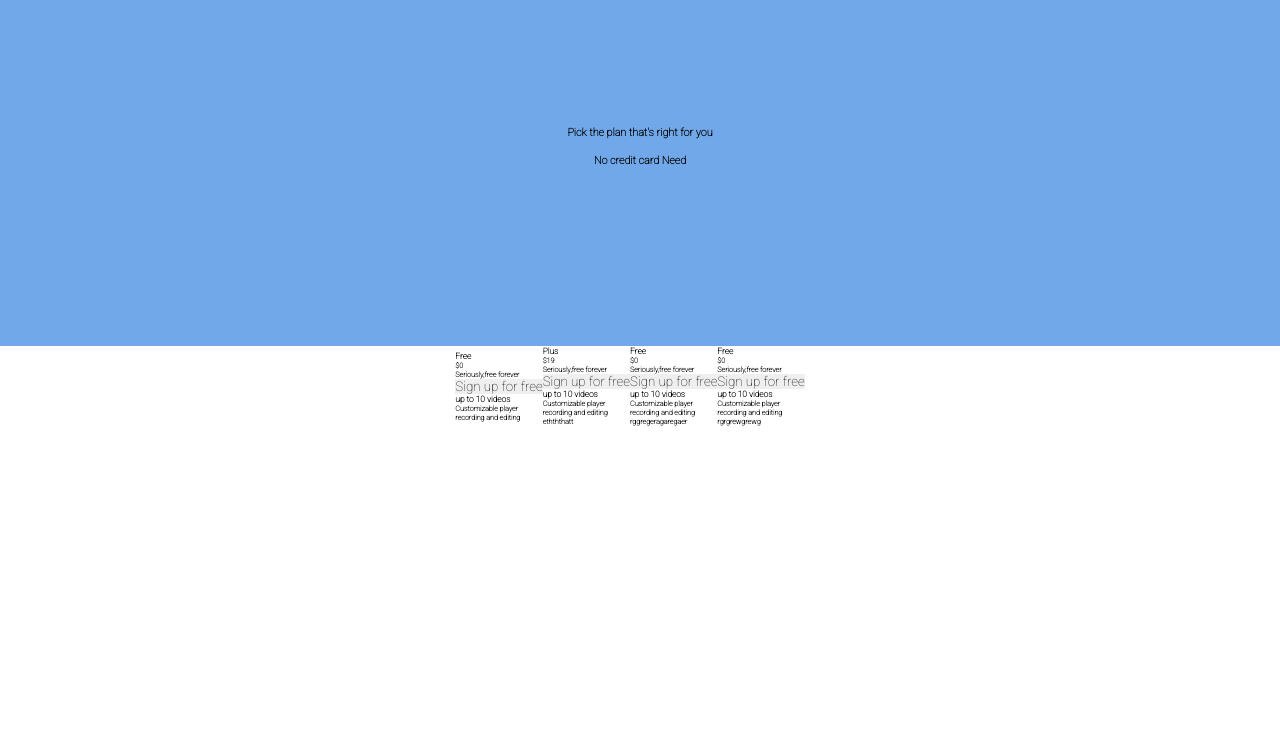
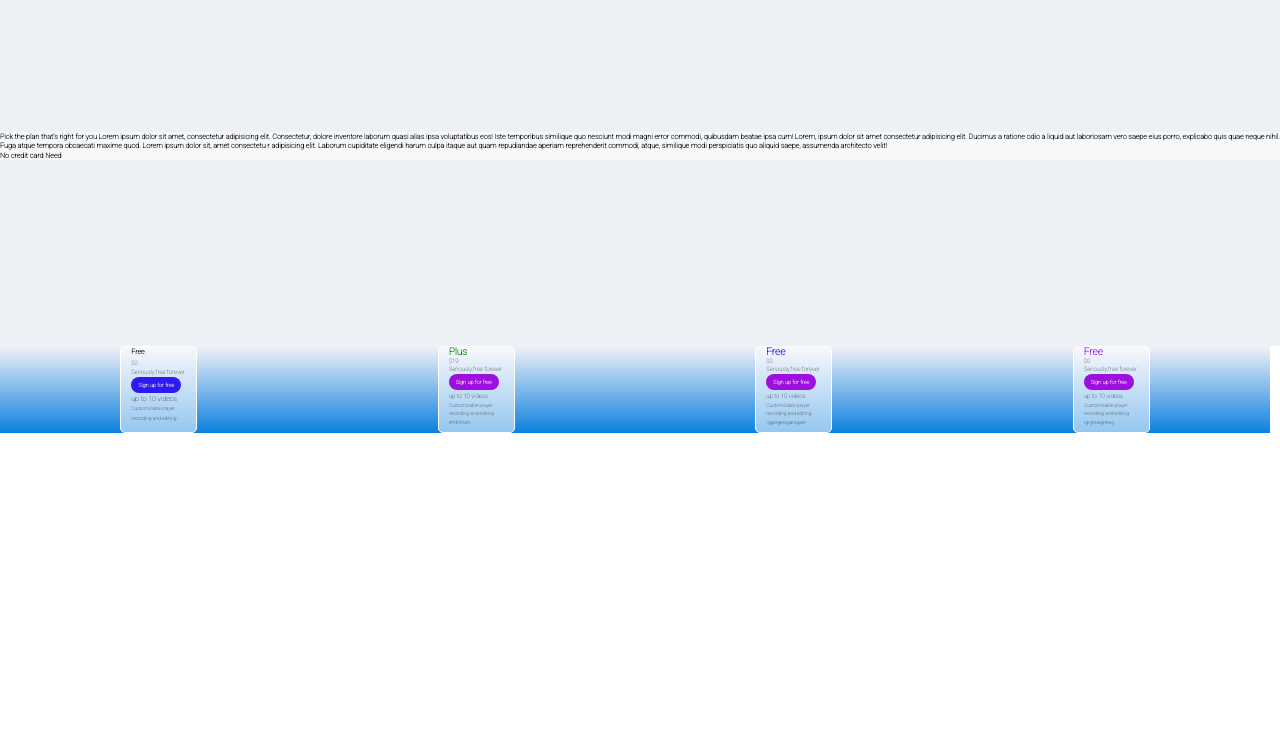
Before and after one commit to SamuelRodrigues29/Employ, a plain HTML site: page index.html in a window 1280 px wide. Shown: the part 54-800 px from the top of the page. Drawn offline with Linux system fonts and the light colour scheme.

Commit message:
final project: pricing

```diff
--- a/index.css
+++ b/index.css
@@ -13,7 +13,7 @@
  html {
     width: 100vw;
     height: 100vh;
-    font-size: 45%;
+    font-size: 30%;
 
 
  }
@@ -22,7 +22,7 @@
 
  .content {
     width: 100vw;
-    height: 40px;
+    height: 20px;
     display: flex; /* todos os itens lado a lado*/
     justify-content: space-around; /* espaço entre os itens*/
     align-items: center;
@@ -36,7 +36,9 @@
     height: 50px;
     display: flex;
     align-items: center;
+    color: blue;
  }
+
 
  .logo img {
    width: 120px;
@@ -47,7 +49,22 @@
    width: 600px;
    display: flex; /*deixa tudo  lado a lado */
    align-items: center;
-   justify-content: left;
+   gap: 25px;
+   font-size: 6px;
+   font-weight: bolder;
+ }
+
+ .started {
+  border-radius: 20px;
+  border-radius: 40px  rgb(25, 75, 238);
+  background-color: rgb(46, 25, 240);
+  color: white;
+  font-size: 5.5px;
+  font-weight: 600;
+  padding: 5px;
+  right: 50%;
+  width: 50px;
+
  }
 
  .content .list-menu li a {
@@ -70,7 +87,7 @@
   /*  primeira seção*/
   .first-section {
     height: 50vh;
-    background-color: rgb(112, 168, 233);
+    background-color: rgb(237, 241, 245);
     background-position: center center;
     background-size: cover;
     background-repeat: no-repeat;
@@ -83,15 +100,15 @@
    }
 
  .conteudo-principal {
-  display: flex;
-  flex-direction: column;
+  background-color: rgba(255, 255, 255, 0.555);
   align-items: center;
-  justify-content: space-between;
-  gap: 15px;
+
+  line-height: 2rem;
 
  }
 
  /* Planos */
+
 
  .planos {
   display: grid;
@@ -100,21 +117,285 @@
   border-radius: 20px;
   margin-right: 10px;
 
+
  }
 
-.tipos-de-planos {
+.tipos-planos {
   display: flex;
-  flex-direction: row;
-  align-items: center;
-  justify-content: center;
-  border-radius: 10px;
-  margin-right: 10px;
+  justify-content: space-around;
+  font-weight: normal;
+  background-color: rgb(245, 235, 235);
+  background-image: linear-gradient(to bottom, rgb(241, 241, 247), rgb(12, 128, 223));
+}
+
+.plano-1 {
+  width: 75px;
+  height: 85px;
+  border: 1px solid rgb(255, 255, 255);
+  border-radius: 5px;
+  line-height: 2rem;
+  background-color: rgba(255, 255, 255, 0.555);
 
 }
 
-.primeiro-plano {
+.plano-1 .info .top-menu {
+  font-size: 5px;
+  font-family: 'Times New Roman', Times, serif;
+  padding: 1px;
+  padding-left: 10px;
+}
+
+
+.plano-1 .info .top-menu h3  {
+  font-size: 7px ;
+  font: 300;
+  font-weight: bolder;
+  color: black;
+}
+
+
+.plano-1 .info .top-menu h4 {
+  font-size: 6px ;
+  font: 200;
+  font-weight: lighter;
+}
+
+
+.plano-1 .info .bottom-menu {
+  font-size: 5px;
+  padding: 1px;
+  padding-left: 10px;
+  font-weight: lighter;
+}
+
+.plano-1 .info .bottom-menu h3 {
+  font-size: 7px ;
+  font: 200;
+  font-weight: lighter;
+}
+
+.plano-1 .info .bottom-menu h4 {
+  font-size: 5px ;
+  font: 200;
+  font-weight: lighter;
+
+}
+
+
+.plano-1 .info .top-menu .pedir{
   border-radius: 20px;
+  border-radius: 40px  rgb(25, 75, 238);
+  background-color: rgb(46, 25, 240);
+  color: white;
+  font-size: 5.5px;
+  font-weight: 600;
+  padding: 5px;
+  right: 50%;
+  width: 50px;
+
+}
 
 
 
+
+/*plano 2 */
+
+.plano-2 {
+  width: 75px;
+  height: 85px;
+  border: 1px solid rgb(255, 255, 255);
+  border-radius: 5px;
+  line-height: 1.8rem;
+  background-color: rgba(255, 255, 255, 0.555);
+
 }
+
+
+.plano-2 .info .top-menu {
+  font-size: 5px;
+  font-family: 'Times New Roman', Times, serif;
+  padding: 1px;
+  padding-left: 10px;
+
+}
+
+.plano-2 .info .top-menu h3  {
+  font-size: 10px ;
+  font: 200;
+  font-weight: bolder;
+  color: rgb(4, 138, 4);
+
+}
+
+.plano-2 .info .top-menu h4 {
+  font-size: 6px ;
+  font: 200;
+  font-weight: lighter;
+}
+
+
+.plano-2 .info .bottom-menu {
+  font-size: 5px;
+  padding: 1px;
+  padding-left: 10px;
+  font-weight: lighter;
+}
+
+.plano-2 .info .bottom-menu h3 {
+  font-size: 6px ;
+  font: 200;
+  font-weight: lighter;
+}
+
+.plano-2 .info .bottom-menu h4 {
+  font-size: 5px ;
+  font: 200;
+  font-weight: lighter;
+
+}
+
+.plano-2 .info .top-menu .pedir{
+  border-radius: 20px;
+  border-radius: 40px  rgb(25, 75, 238);
+  background-color: rgb(156, 15, 221);
+  color: white;
+  font-size: 5.5px;
+  font-weight: 600;
+  padding: 5px;
+  right: 50%;
+  width: 50px;
+}
+
+/* plano 3*/
+
+.plano-3 {
+  width: 75px;
+  height: 85px;
+  border: 1px solid rgb(255, 255, 255);;
+  border-radius: 5px;
+  line-height: 1.8rem;
+  background-color: rgba(255, 255, 255, 0.555);
+}
+
+
+.plano-3 .info .top-menu {
+  font-size: 5px;
+  font-family: 'Times New Roman', Times, serif;
+  padding: 1px;
+  padding-left: 10px;
+
+}
+
+.plano-3 .info .top-menu h3  {
+  font-size: 10px ;
+  font: 200;
+  font-weight: bolder;
+  color: rgb(35, 20, 240);
+
+}
+
+.plano-3 .info .top-menu h4 {
+  font-size: 6px ;
+  font: 200;
+  font-weight: lighter;
+}
+
+
+.plano-3 .info .bottom-menu {
+  font-size: 5px;
+  padding: 1px;
+  padding-left: 10px;
+  font-weight: lighter;
+}
+
+.plano-3 .info .bottom-menu h3 {
+  font-size: 6px ;
+  font: 200;
+  font-weight: lighter;
+}
+
+.plano-3 .info .bottom-menu h4 {
+  font-size: 5px ;
+  font: 200;
+  font-weight: lighter;
+
+}
+
+.plano-3 .info .top-menu .pedir{
+  border-radius: 20px;
+  border-radius: 40px  rgb(25, 75, 238);
+  background-color: rgb(156, 15, 221);
+  color: white;
+  font-size: 5.5px;
+  font-weight: 600;
+  padding: 5px;
+  right: 50%;
+  width: 50px;
+}
+
+/*plano 4 */
+
+.plano-4 {
+  width: 75px;
+  height: 85px;
+  border: 1px solid rgb(255, 255, 255);
+  border-radius: 5px;
+  line-height: 1.8rem;
+  background-color: rgba(255, 255, 255, 0.555);
+}
+
+
+.plano-4 .info .top-menu {
+  font-size: 5px;
+  font-family: 'Times New Roman', Times, serif;
+  padding: 1px;
+  padding-left: 10px;
+
+}
+
+.plano-4 .info .top-menu h3  {
+  font-size: 10px ;
+  font: 200;
+  font-weight: bolder;
+  color: rgb(152, 22, 238);
+
+}
+
+.plano-4 .info .top-menu h4 {
+  font-size: 6px ;
+  font: 200;
+  font-weight: lighter;
+}
+
+
+.plano-4 .info .bottom-menu {
+  font-size: 5px;
+  padding: 1px;
+  padding-left: 10px;
+  font-weight: lighter;
+}
+
+.plano-4 .info .bottom-menu h3 {
+  font-size: 6px ;
+  font: 200;
+  font-weight: lighter;
+}
+
+.plano-4 .info .bottom-menu h4 {
+  font-size: 5px ;
+  font: 200;
+  font-weight: lighter;
+}
+
+
+.plano-4 .info .top-menu .pedir{
+  border-radius: 20px;
+  border-radius: 40px  rgb(25, 75, 238);
+  background-color: rgb(156, 15, 221);
+  color: white;
+  font-size: 5.5px;
+  font-weight: 600;
+  padding: 5px;
+  right: 50%;
+  width: 50px;
+}
--- a/index.html
+++ b/index.html
@@ -9,32 +9,42 @@
 <body>
     <header class="content">
         <div class="logo">
+            <h3>Employ</h3>
             <img src="Imagens/Employ-logo-cor-fundo-preto.png" alt="">
         </div>
         <nav>
             <ul class="list-menu">
-
                     <li><a href="#">Product</a></li>
                     <li><a href="#">Learning Center</a></li>
                     <li><a href="#">Pricing</a></li>
                     <li><a href="#">Watch Demo</a></li>
-                    <li><a href="#"><i class="bi bi-facebook"></i></a></li>
-                    <li><a href="#"> <i class="bi bi-instagram"></i></a></li>
-                    <li><a href="#"><i class="bi bi-cart-dash"></i></a></li>
+                    <li>Talk to Sales</li>
+                    <li>Login</li>
+                    <li>
+                        <button class="started">Get started</button>
+                    </li>
+
             </ul>
         </nav>
 
-        <div class="menu-toggle">
-            <div class="one"></div>
-            <div class="two"></div>
-            <div class="three"></div>
 
-        </div>
     </header>
 
     <section class="first-section">
         <div class="conteudo-principal">
-            <h1>Pick the plan that's right for you</h1>
+            <h1>Pick the plan that's right for you Lorem ipsum dolor sit amet, consectetur
+                 adipisicing elit.
+                 Consectetur, dolore inventore laborum quasi alias ipsa voluptatibus eos!
+                 Iste temporibus
+                 similique quo nesciunt modi magni error commodi,
+                quibusdam beatae ipsa cum! Lorem, ipsum dolor sit amet
+                consectetur adipisicing elit. Ducimus a ratione odio a
+                liquid aut laboriosam vero saepe eius porro, explicabo quis quae neque nihil.
+                Fuga atque tempora obcaecati maxime quod. Lorem ipsum dolor sit, amet consectetu
+                r adipisicing elit.
+                Laborum cupiditate eligendi harum culpa itaque aut quam repudiandae
+                aperiam reprehenderit commodi, atque,
+                similique modi perspiciatis quo aliquid saepe, assumenda architecto velit!</h1>
             <h2>No credit card Need</h2>
 
         </div>
@@ -46,9 +56,9 @@
 <section class="planos">
 
 
-    <div class=tipos-de-planos>
+    <div class=tipos-planos>
 
-        <div class="primeiro-plano">
+        <div class="plano-1">
         <div class="info">
             <div class="top-menu">
                 <h3>Free</h3>
@@ -67,7 +77,7 @@
         </div>
         </div>
 
-        <div class="segundo-plano">
+        <div class="plano-2">
             <div class="info">
                 <div class="top-menu">
                     <h3>Plus</h3>
@@ -87,7 +97,7 @@
             </div>
             </div>
 
-            <div class="terceiro-plano">
+            <div class="plano-3">
                 <div class="info">
                     <div class="top-menu">
                         <h3>Free</h3>
@@ -107,7 +117,7 @@
                 </div>
                 </div>
 
-                <div class="quarto-plano">
+                <div class="plano-4">
                     <div class="info">
                         <div class="top-menu">
                             <h3>Free</h3>
@@ -129,7 +139,6 @@
 
 
 
-
     </div>
 </body>
 </html>
```
